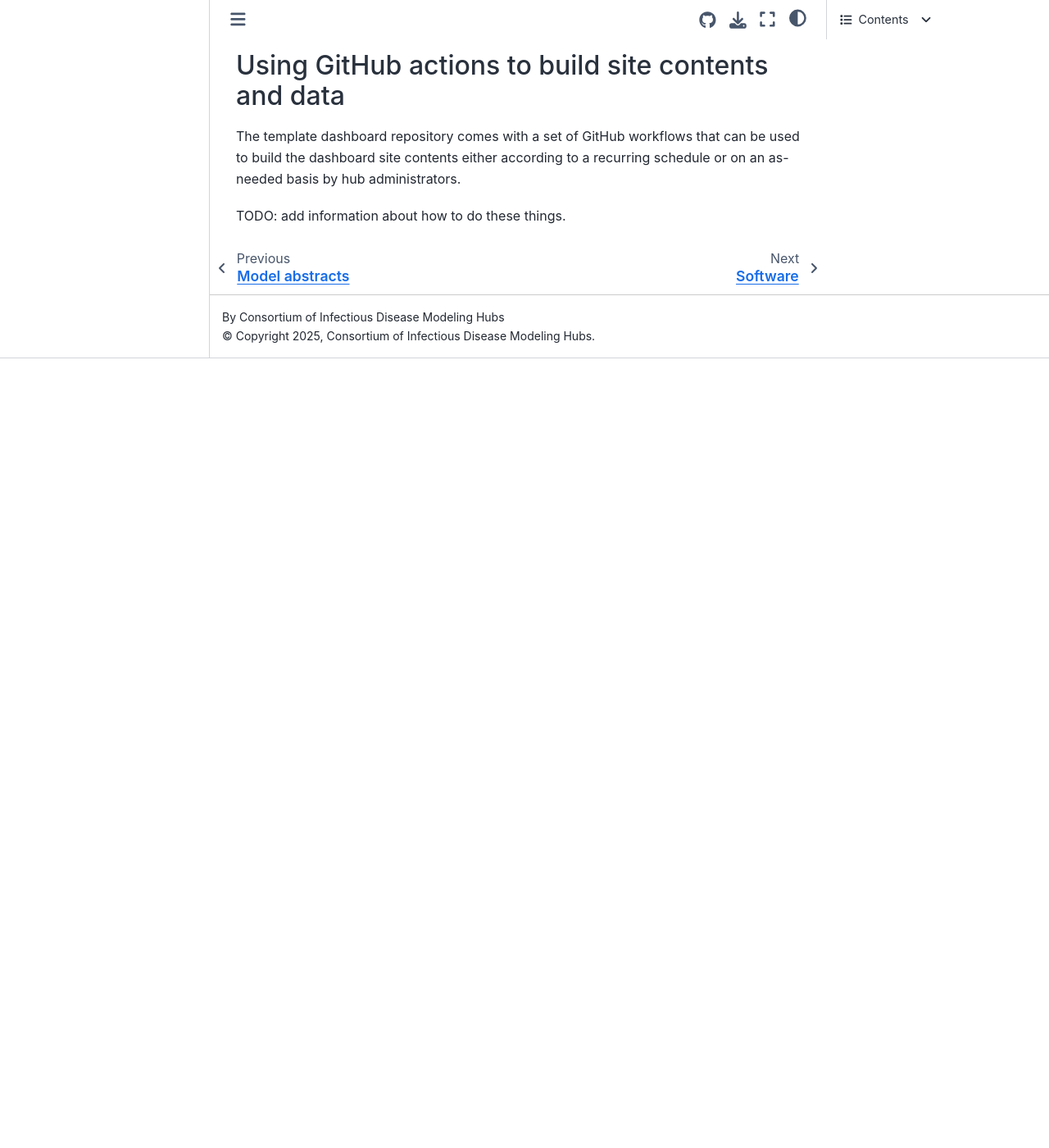
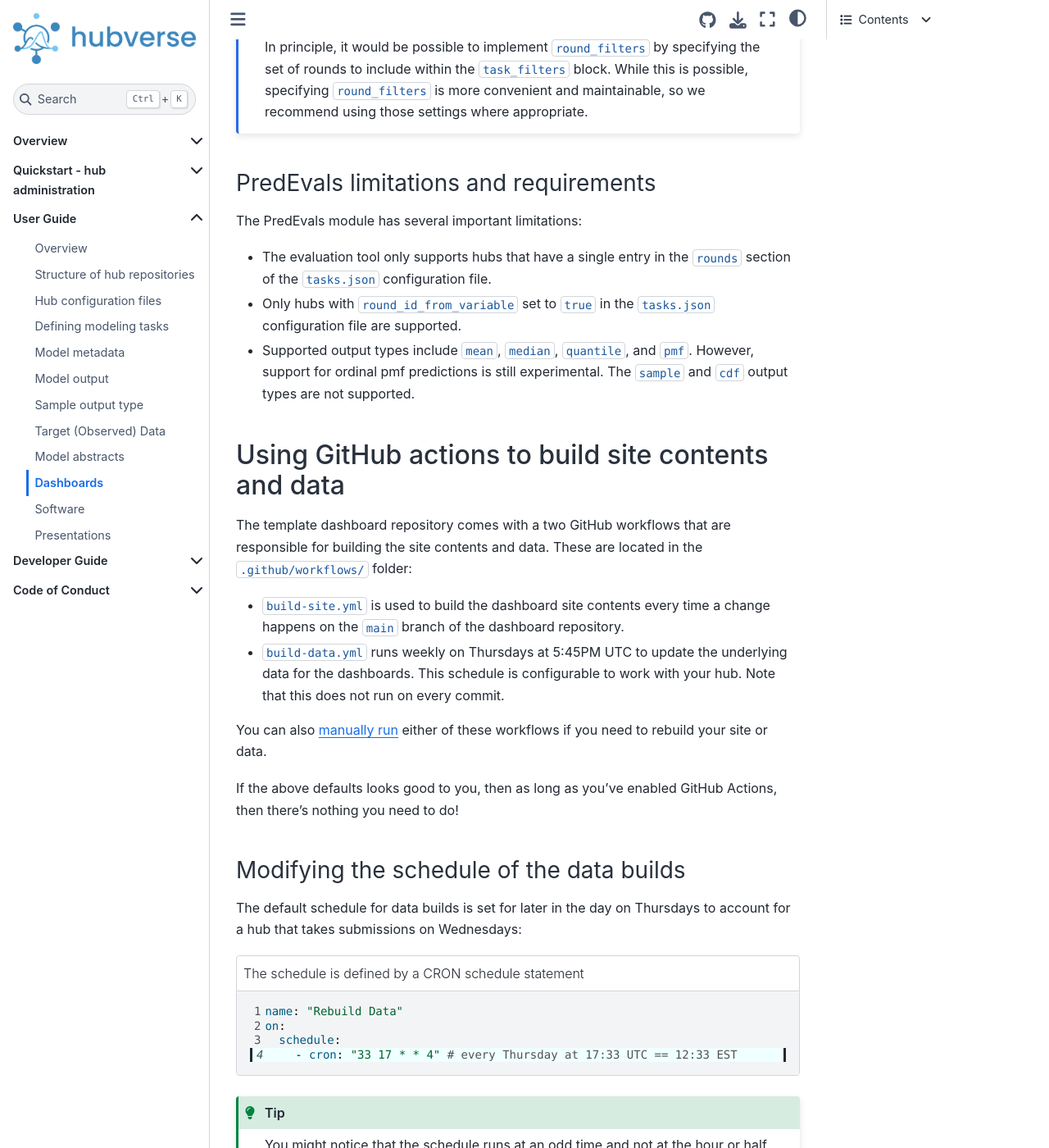
Before and after one commit to hubverse-org/hubDocs, a Sphinx documentation site: the page built from docs/source/user-guide/dashboards.md, in a window 1280 px wide and 1400 px high, scrolled down 14999 px. Shown: the whole window at 82% size. Built offline with Sphinx 7.4.7 and the Sphinx Book theme 1.1.4, drawn with Linux system fonts in a browser that asks for light colours; comment, search, counter and statistics services are not loaded; before the commit the page ends 15436 px from its top, so only the background shows below that; some of the changed text lies outside the part shown.

Commit message:
Apply suggestions from code review
Co-authored-by: Zhian N. Kamvar <zkamvar@gmail.com>

````diff
--- a/docs/source/user-guide/dashboards.md
+++ b/docs/source/user-guide/dashboards.md
@@ -7,6 +7,10 @@
 3. An optional module for interactive exploration of scores for model predictions.
 
 The website contents, including the web pages as well the data backing interactive visualizations and evaluations, are built by GitHub actions that can be set to run on a regular schedule or manually as needed. By default, the website is hosted on a GitHub pages site, though it could also be hosted on another static website hosting platform if desired.
+This guide assumes three things about the reader:
+1. you know how to edit and write files with [pandoc-flavored Markdonw](https://pandoc.org/MANUAL#pandocs-markdown),
+2. you know how to edit and write [YAML files](https://en.wikipedia.org/wiki/YAML)
+3. you are comfortable setting up a [GitHub workflow](https://docs.github.com/en/actions/writing-workflows/quickstart) with a scheduled job.
 
 Below, we describe how to set up each of these three components of the dashboard system and the use of GitHub actions for building the site.
 
@@ -29,10 +33,10 @@
 2. Update `site-config.yml`
     1. `hub` is the github slug for your active hub. This example defaults to the CDC FluSight hub
     2. `title` is the title of your dashboard
-    3. `pages` is a list of pages you want included in the top bar. These will be shown after the home page (index.html) and the visualizaton and evaluation pages if they are included (see the next points).
-3. To include a visualization page in the dashboard, update `predtimechart-config.yml` to specify configuration settings for your hub. If you don't want to include a visualization page in the dashboard, delete this configuration file.
-4. To include an evaluation page in the dashboard, update `predevals-config.yml` to specify configuration settings for your hub. If you don't want to include an evaluation page in the dashboard, delete this configuration file.
-5. If necessary, update the GitHub workflows to change the timing of scheduled builds of site contents and data.
+    3. `pages` is an optional list of pages you want included in the top bar. These will be shown after the home page (index.html) and the visualizaton and evaluation pages if they are included (see the next points). These pages can be used for details of methodology, team members, or anything that can be written in Markdown (see next section).
+3. Update `predtimechart-config.yml` to specify forecast visualization configuration settings for your hub. If you do not need a forecast visualization, delete this file.
+4. Update `predevals-config.yml` to specify evaluation page configuration settings for your hub. If you do not need an evaluation page, delete this file.
+5. If necessary, update the `.github/workflows/build-data.yml` to change the timing of scheduled data builds. All timing is in UTC. You can use https://crontab.guru to specify the schedule.
 
 Once these steps are performed, the workflows will automatically generate the website on the `gh-pages` branch on your behalf. Once this branch is created, you can activate your website to deploy from this branch.
 
@@ -68,7 +72,7 @@
 Other than the `hub` field all remaining fields have the following mapping equivalents in the Quarto configuration file:
 
 | `site-config.yml`  | `_quarto.yml` |
-| ------------------ | ------------- |
+| :------------------ | :------------- |
 | `.title`           | `.website.title` |
 | `.pages`           | [`.website.navbar.left`](https://quarto.org/docs/websites/website-navigation.html#top-navigation) |
 | `.html` (optional) | [`.format.html`](https://quarto.org/docs/reference/formats/html.html#format-options) |
@@ -131,9 +135,23 @@
 A screenshot of the visualization in the FluSight dashboard.
 ```
 
+:::{important}
+
+In order to make use of the visualization your hub needs to satisfy these requirements:
+
+- have a target with quantile outputs that define the predictive median and the bounds of 50% and 95% prediction intervals.
+- have rounds defined by a variable.
+- have step-ahead predictions with columns defining the horizon, and reference and target dates.
+- target data must use the [Hubverse conventions for target time series data](../user-guide/target-data.md)
+
+For details, see the limitations and requirements section below.
+:::
+
 ### Configuring the PredTimeChart visualization module
 
-If you don't want to include a visualization using the PredTimeChart module in your dashboard, delete the `predtimechart-config.yml` file from your dashboard repository.
+:::{note}
+If you do not want to include a visualization using the PredTimeChart module in your dashboard, delete the `predtimechart-config.yml` file from your dashboard repository.
+:::
 
 To include the PredTimeChart visualization, edit the `predtimechart-config.yml` file to match your hub. You can view the [raw schema](https://raw.githubusercontent.com/hubverse-org/hub-dashboard-predtimechart/main/src/hub_predtimechart/ptc_schema.py) for this file to see the detailed specification of its contents. Below, we give an example file based on the [FluSight forecast hub](https://github.com/cdcepi/FluSight-forecast-hub) and describe the fields to include:
 
@@ -162,12 +180,11 @@
  - `rounds_idx`: The 0-based index of the `rounds` entry in the hub's `tasks.json` configuration file to use for the visualization.
     - As is described in more detail in the limitations section below, the visualization is currently only able to show predictions for defined within one block of the `rounds` section of the `tasks.json` configuration.
  - `model_tasks_idx`: The 0-based index of the `model_tasks` entry under `rounds_idx` to use for the visualization.
-    - As is described in more detail in the limitations section below, the visualization is currently only able to show predictions that are defined in a single "model tasks block".
+    - As is described in more detail in the limitations section below, the visualization is currently only able to show predictions for tasks that are defined in a single "model tasks block".
  - `reference_date_col_name`: The name of the column that represents the reference date (sometimes also referred to as the origin date) for step-ahead predictions.
  - `target_date_col_name`: The name of the column that represents the target date for a step-ahead prediction.
  - `horizon_col_name`: The name of the column that represents the forecast horizon for a step-ahead prediction.
  - `initial_checked_models`: An array of model ids that should be displayed when the visualization is first loaded.
- - `target_data_file_name` (**deprecated**): This specifies the name of the file with observed target data stored within the hub. This parameter is deprecated, and should not be used for new hub dashboards. To use the PredTimeChart module, hubs must follow the [Hubverse conventions for target time series data](../user-guide/target-data.md).
  - `disclaimer` (**optional**): Text that is displayed immediately above the visualization to provide important information to dashboard users.
  - `task_id_text` (**optional**): A mapping of values for task id variables to text that is displayed in the visualization. In the example above, this is be used to replace numeric location codes with location names. Each task id variable with a value-to-text mapping should be listed as a property under `task_id_text`. Within that entry, keys (on the left hand side of the `:`) are values of the task id variable as specified in the `tasks.json` config file, and values (on the right hand side of the `:`) give the corresponding text to display in the visualization.
 
@@ -429,17 +446,6 @@
 
 This file is written in the [YAML format](https://en.wikipedia.org/wiki/YAML). You can view the [raw schema](https://raw.githubusercontent.com/hubverse-org/hubPredEvalsData/main/inst/schema/v1.0.0/config_schema.json) for this file to see the detailed specification of its contents, or use the widget below to explore the schema interactively:
 
-<!-- - `schema_version`:
-    - URL to a version of the `hubPredEvalsData` `config_schema.json` file. Used to declare the schema version a `predevals-config.yml` file is compatible with. The URL provided should be the URL to the raw content of the schema file on GitHub.
-- `targets`: Targets for which to compute evaluation metrics, as well as a specification of how predictions for each target should be computed. This is a YAML array with one entry for each target. In the example above, only one target is included, `"wk inc flu hosp"`. For each target, the following properties should be specified:
-    - `target_id`: The target id, matching a value given in the `target_metadata.target_id` field in the hub's `tasks_config.json` file
-    - `metrics`: Names of metrics to compute for this target.  These should be names of metrics supported by `hubEvals::score_model_out`.
-    - `relative_metrics`: Optional names of metrics for which to compute pairwise relative skill for this target.  These should be a subset of the metrics for the target. These must be proper scores (e.g., interval coverage metrics are not allowed here).
-    - `baseline`: Name of the model to use as a baseline for relative skill metrics for this target. Required if `relative_metrics` is provided.
-    - `disaggregate_by`: Optional list of task id columns to disaggregate by. Overall scores for each model will always be computed.
-- `eval_sets`: A YAML array of specifications for sets of prediction tasks that are used for score computations. Separate scores will be calculated and available in the dashboard for each evaluation set. Evaluation sets may be specified using two types of filters, `round_filters` and `task_filters` (see the following points). If multiple filtering criteria are provided, they are combined with 'and' logic, i.e. the evaluation set will include the intersection of the sets of prediction tasks specified by those criteria. If no filtering criteria are provided, the evaluation set will include all scorable predictions.
-
-### Schema version: v1.0.0 -->
 
 <script src="../_static/docson/widget.js" data-schema="https://raw.githubusercontent.com/hubverse-org/hubPredEvalsData/main/inst/schema/v1.0.0/config_schema.json"></script>
 
@@ -479,6 +485,47 @@
 
 ## Using GitHub actions to build site contents and data
 
-The template dashboard repository comes with a set of GitHub workflows that can be used to build the dashboard site contents either according to a recurring schedule or on an as-needed basis by hub administrators.
+The template dashboard repository comes with a two GitHub workflows that are responsible for building the site contents and data. These are located in the `.github/workflows/` folder:
 
-TODO: add information about how to do these things.
+- `build-site.yml` is used to build the dashboard site contents every time a change happens on the `main` branch of the dashboard repository.
+- `build-data.yml` runs weekly on Thursdays at 5:45PM UTC to update the underlying data for the dashboards. This schedule is configurable to work with your hub. Note that this does not run on every commit.
+
+You can also [manually run](https://docs.github.com/en/actions/managing-workflow-runs-and-deployments/managing-workflow-runs/manually-running-a-workflow#running-a-workflow) either of these workflows if you need to rebuild your site or data.
+
+If the above defaults looks good to you, then as long as you've enabled GitHub Actions, then there's nothing you need to do!
+
+### Modifying the schedule of the data builds
+
+The default schedule for data builds is set for later in the day on Thursdays to account for a hub that takes submissions on Wednesdays:
+
+```{code-block} yaml
+:emphasize-lines: 4
+:lineno-start: 1
+:caption: The schedule is defined by a CRON schedule statement
+name: "Rebuild Data"
+on:
+  schedule:
+    - cron: "33 17 * * 4" # every Thursday at 17:33 UTC == 12:33 EST
+```
+
+:::{tip}
+You might notice that the schedule runs at an odd time and not at the hour or half hour. This is intentional to give your workflow a better chance at having an available compute node to work on.
+
+This is because a lot of people have their workflows run at the top of the hour (especially midnight UTC). This creates a high load on GitHub's servers and that can cause your run to be dropped from the queue. From [GitHub's documentation on workflow schedules](https://docs.github.com/en/actions/writing-workflows/choosing-when-your-workflow-runs/events-that-trigger-workflows#schedule):
+
+> The `schedule` event can be delayed during periods of high loads of GitHub Actions workflow runs. High load times include the start of every hour. If the load is sufficiently high enough, some queued jobs may be dropped. To decrease the chance of delay, schedule your workflow to run at a different time of the hour.
+
+:::
+
+If you want to change that schedule, you can use https://crontab.guru to find the code for a time that works for your hub. For example, if your hub has a weekly submission on Wednesday in US Pacific Time Zone, but ensembles take over a day to generate, then you might want the data to rebuild on [Friday mornings at 9:47 AM PDT](https://crontab.guru/#37_16_*_*_5), then you would modify line 4 of the workflow to read:
+
+
+```{code-block} yaml
+:lineno-start: 4
+    - cron: "37 16 * * 5" # every Friday at 16:37 UTC == 09:37 PDT
+```
+
+
+## Advanced usage of the GitHub actions
+
+To be documented
````
